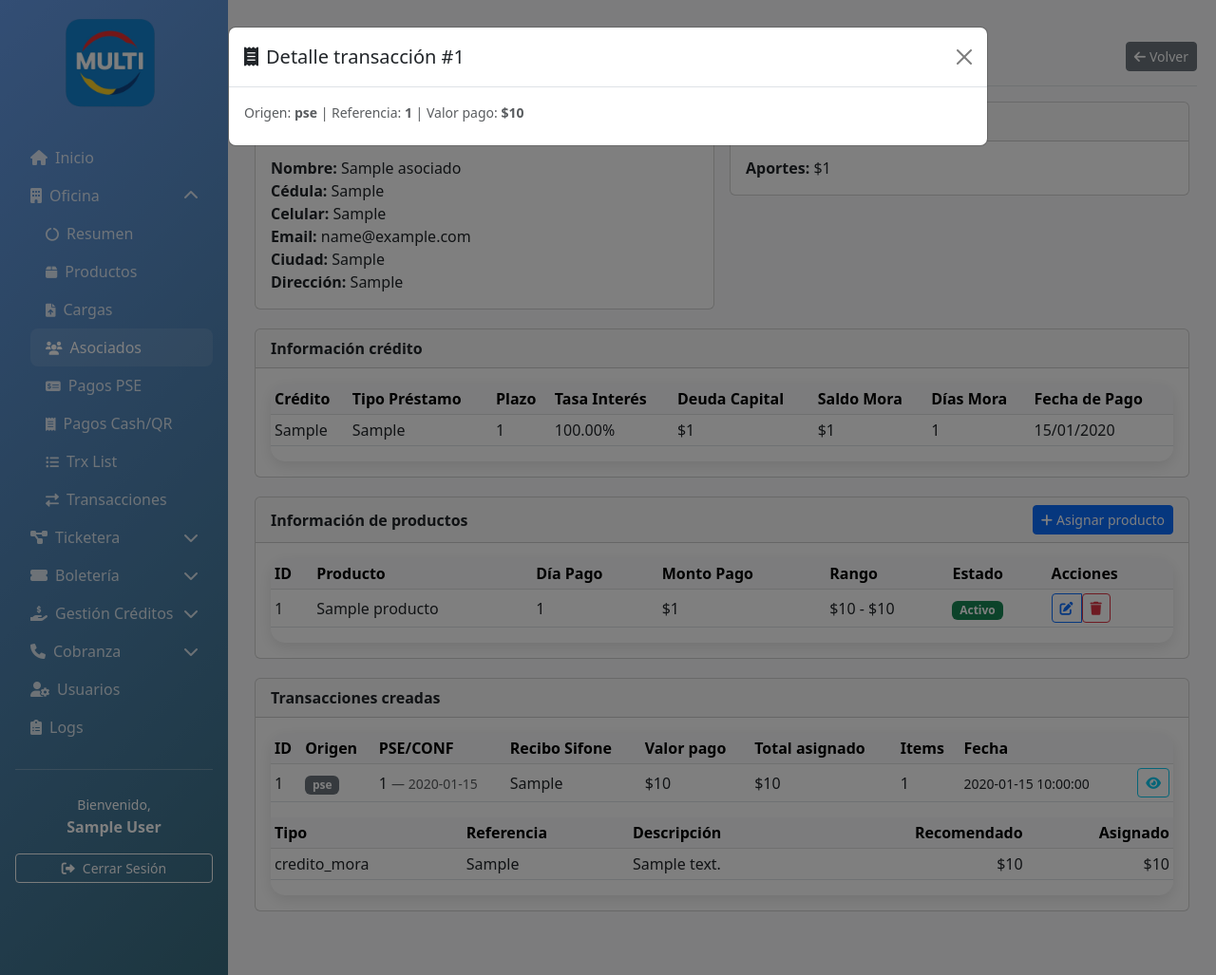
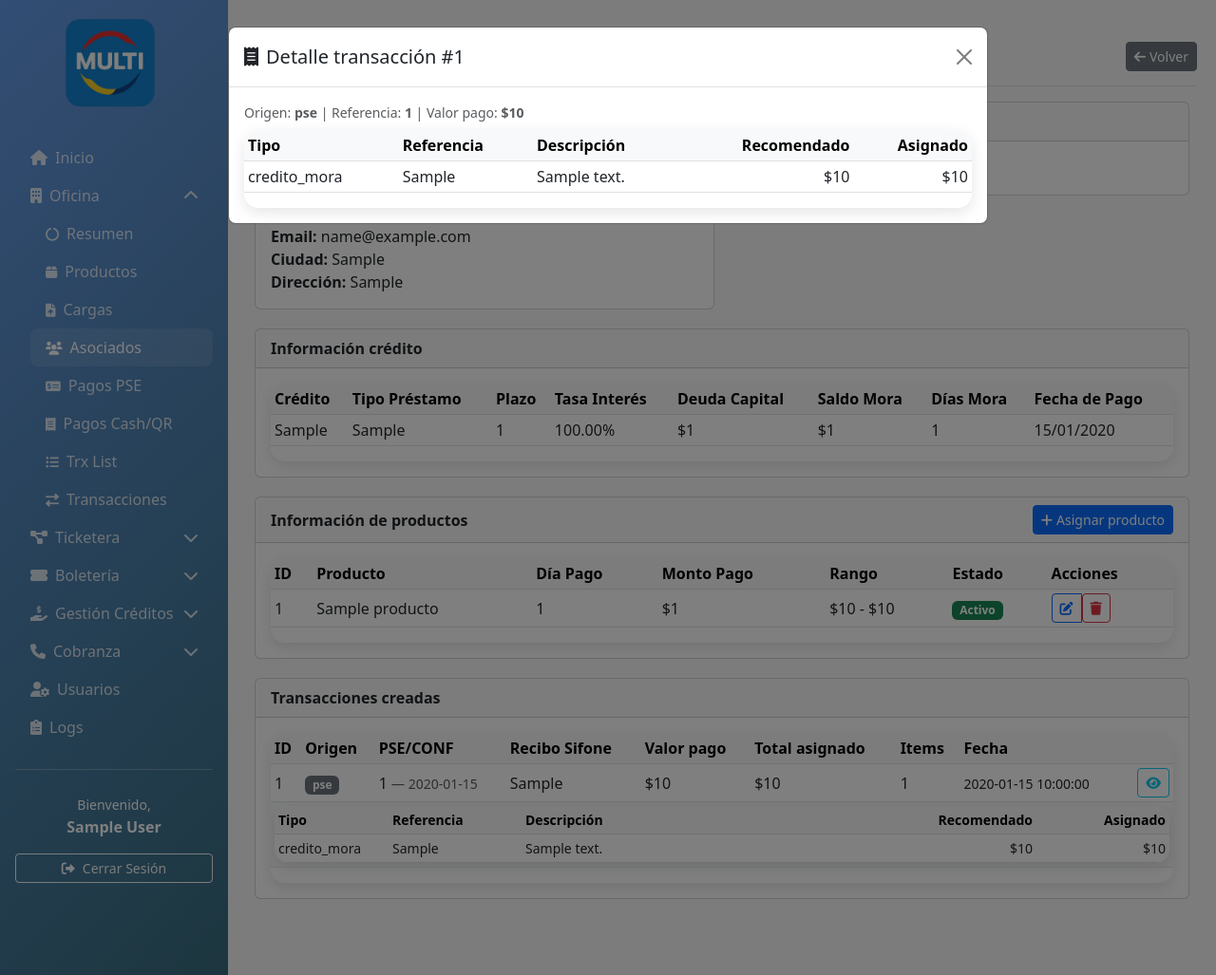
Before and after one commit to sandresog98/multi_app, a PHP site: the page made by ui/modules/oficina/pages/asociados_detalle.php in a window 1280 px wide, after a click that opens the changed part. Shown: the whole page at 95% size. Run offline with PHP 8.4, Linux system fonts and the light colour scheme; the visitor is signed in with stand-in values (Sample User, id 1); tables that the repository leaves empty hold one stand-in row (values such as "Sample post").

Commit message:
UI Oficina, transaciones con detalle

```diff
--- a/ui/modules/oficina/pages/asociados_detalle.php
+++ b/ui/modules/oficina/pages/asociados_detalle.php
@@ -185,7 +185,7 @@ include '../../../views/layouts/header.php';
               <table class="table table-sm table-hover align-middle">
                 <thead class="table-light"><tr><th>ID</th><th>Origen</th><th>PSE/CONF</th><th>Recibo Sifone</th><th>Valor pago</th><th>Total asignado</th><th>Items</th><th>Fecha</th><th></th></tr></thead>
                 <tbody>
-                <?php foreach (($txListado['items'] ?? []) as $tx): ?>
+                <?php $txModals = []; foreach (($txListado['items'] ?? []) as $tx): ?>
                   <tr>
                     <td><?php echo (int)$tx['id']; ?></td>
                     <td><span class="badge bg-secondary"><?php echo htmlspecialchars($tx['origen_pago']); ?></span></td>
@@ -204,8 +204,37 @@ include '../../../views/layouts/header.php';
                       <a href="#modalTx<?php echo (int)$tx['id']; ?>" data-bs-toggle="modal" class="btn btn-sm btn-outline-info"><i class="fas fa-eye"></i></a>
                     </td>
                   </tr>
-                  <div class="modal fade" id="modalTx<?php echo (int)$tx['id']; ?>" tabindex="-1">
-                    <div class="modal-dialog modal-lg"><div class="modal-content">
+                  <?php $txd_inline = $txModel->getTransaccionDetalles((int)$tx['id']); ?>
+                  <tr class="table-light">
+                    <td colspan="9">
+                      <div class="table-responsive">
+                        <table class="table table-sm mb-0 align-middle small">
+                          <thead class="table-light"><tr>
+                            <th style="width:120px;">Tipo</th>
+                            <th style="width:140px;">Referencia</th>
+                            <th>Descripción</th>
+                            <th class="text-end" style="width:140px;">Recomendado</th>
+                            <th class="text-end" style="width:140px;">Asignado</th>
+                          </tr></thead>
+                          <tbody>
+                            <?php foreach ($txd_inline as $d): ?>
+                              <tr>
+                                <td><?php echo htmlspecialchars($d['tipo_rubro']); ?></td>
+                                <td><?php echo htmlspecialchars($d['referencia_credito'] ?: $d['producto_id']); ?></td>
+                                <td class="text-truncate" style="max-width:600px;">
+                                  <?php echo htmlspecialchars($d['descripcion'] ?? ''); ?>
+                                </td>
+                                <td class="text-end"><?php echo '$'.number_format((float)$d['valor_recomendado'],0); ?></td>
+                                <td class="text-end"><?php echo '$'.number_format((float)$d['valor_asignado'],0); ?></td>
+                              </tr>
+                            <?php endforeach; ?>
+                          </tbody>
+                        </table>
+                      </div>
+                    </td>
+                  </tr>
+                  <?php ob_start(); ?>
+                  <div class="modal fade" id="modalTx<?php echo (int)$tx['id']; ?>" tabindex="-1"><div class="modal-dialog modal-lg"><div class="modal-content">
                     <div class="modal-header"><h5 class="modal-title"><i class="fas fa-receipt me-2"></i>Detalle transacción #<?php echo (int)$tx['id']; ?></h5><button class="btn-close" data-bs-dismiss="modal"></button></div>
                     <div class="modal-body">
                       <?php $txh = $txModel->getTransaccion((int)$tx['id']); $txd = $txModel->getTransaccionDetalles((int)$tx['id']); ?>
@@ -227,12 +256,13 @@ include '../../../views/layouts/header.php';
                         </table>
                       </div>
                     </div>
-                    </div></div>
-                  </div>
+                  </div></div></div>
+                  <?php $txModals[] = ob_get_clean(); ?>
                 <?php endforeach; ?>
                 </tbody>
               </table>
             </div>
+            <?php echo implode('', $txModals); ?>
             <?php if ((($txListado['pages'] ?? 1)) > 1): $tp=(int)$txListado['current_page']; $pgs=(int)$txListado['pages']; ?>
               <nav><ul class="pagination pagination-sm justify-content-center">
                 <?php for ($i=1;$i<=$pgs;$i++): ?>
```
Also changed, not shown: ui/modules/oficina/pages/transacciones.php (+35 -5 lines). Lines whose indentation alone changed are shown as unchanged.
